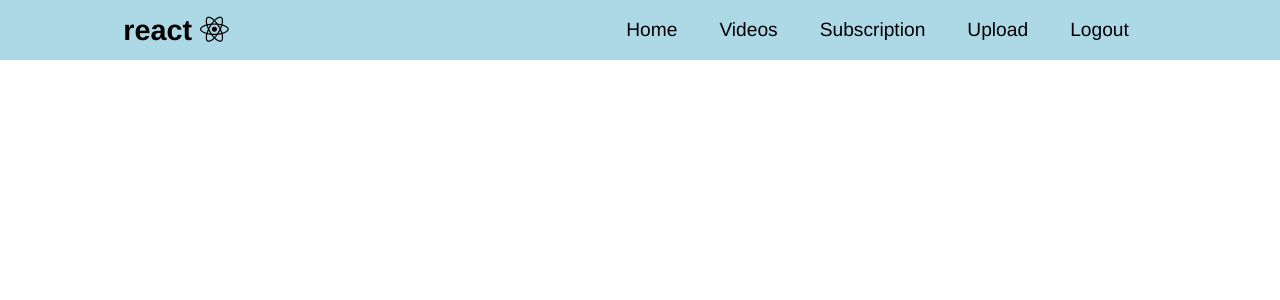
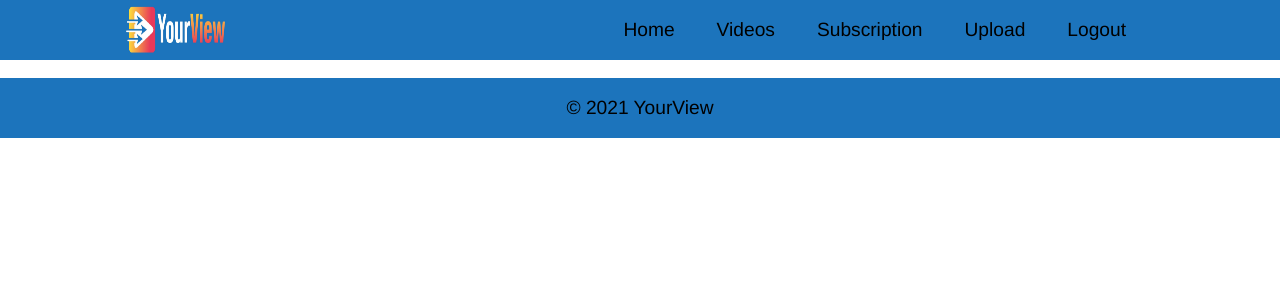
Before and after one commit to Kobehill68/YourView, a React (Create React App) app in the folder client/: page / in a window 1280 px wide. Shown: the top 300 px of the page. Built offline with nearby package versions, Linux system fonts and the light colour scheme.

Commit message:
create footer

```diff
--- a/client/src/App.js
+++ b/client/src/App.js
@@ -1,11 +1,14 @@
-import React from 'react';
-import Navbar from './components/navbar/navbar'
-import './App.css';
+import React from "react";
+import Navbar from "./components/Navbar/Navbar";
+import "./App.css";
+import Footer from "./components/footer/footer";
 
 function App() {
   return (
     <div className="App">
       <Navbar />
+      <br/>
+      <Footer />
     </div>
   );
 }
--- /dev/null
+++ b/client/src/components/footer/footer.js
@@ -0,0 +1,13 @@
+import '../Navbar/Navbar.css'
+
+function Footer() {
+    return(
+        <div className='NavbarItems'>
+            <p>
+                &copy; 2021 YourView
+            </p>
+        </div>
+    )
+}
+
+export default Footer
--- a/client/src/components/navbar/Navbar.css
+++ b/client/src/components/navbar/Navbar.css
@@ -1,5 +1,5 @@
 .NavbarItems {
-    background-color: lightblue;
+    background-color: #1C74BC;
     height: 60px;
     display: flex;
     justify-content: center;
@@ -11,8 +11,15 @@
 .navbar-logo {
     color: black;
     justify-self: start;
-    margin: 20px;
+    margin:  0 20px;
     cursor: pointer;
+    width: 100px;
+    height: 50px;
+}
+
+.logo {
+    box-shadow: 0 0 black;
+
 }
 
 .fa-react {
--- a/client/src/components/navbar/navbar.js
+++ b/client/src/components/navbar/navbar.js
@@ -1,25 +1,28 @@
-import React, { Component } from 'react';
-import {MenuItems} from './MenuItems';
-import './Navbar.css'
+import React, { Component } from "react";
+import { MenuItems } from "./MenuItems";
+import "./Navbar.css";
+import Logo from '../../assets/images/YourView (2).jpg'
 
 class Navbar extends Component {
-    state = {clicked: false}
+  state = { clicked: false };
 
   handleClick = () => {
-        this.setState({ clicked: !this.state.clicked })
-    }
+    this.setState({ clicked: !this.state.clicked });
+  };
 
   render() {
-        return(
+    return (
       <nav className="NavbarItems">
-                <h1
-
-                className="navbar-logo">react<i className="fab fa-react"></i>
+        <h1 className="navbar-logo">
+            <img className="logo" src={Logo} alt='YourView Logo' width='100%' height='100%'></img>
+          {/* react<i className="fab fa-react"></i> */}
         </h1>
         <div className="menu-icon" onClick={this.handleClick}>
-                    <i className={this.state.clicked ? 'fas fa-times' : 'fas fa-bars'}></i>
+          <i
+            className={this.state.clicked ? "fas fa-times" : "fas fa-bars"}
+          ></i>
         </div>
-                <ul className={this.state.clicked ? 'nav-menu active' : 'nav-menu'}>
+        <ul className={this.state.clicked ? "nav-menu active" : "nav-menu"}>
           {MenuItems.map((item, index) => {
             return (
               <li key={index}>
@@ -27,13 +30,12 @@ class Navbar extends Component {
                   {item.title}
                 </a>
               </li>
-                        )
+            );
           })}
         </ul>
-
       </nav>
-        )
+    );
   }
 }
 
-export default Navbar
+export default Navbar;
```
Also changed, not shown: client/src/assets/images/YourView (2).jpg (added). Lines whose indentation alone changed are shown as unchanged.
